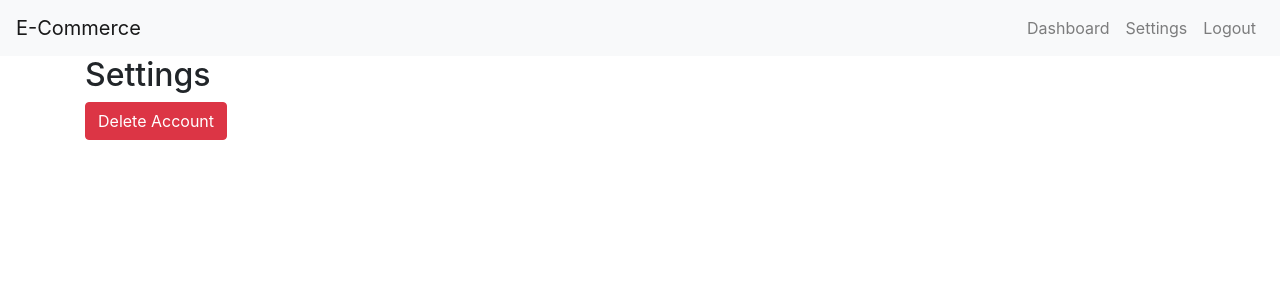
After one commit to gtran99/Ecommerce-App, a Flask app: page /settings in a window 1280 px wide. The commit adds this page. Shown: the top 300 px of the page. Run offline with Flask 3, Linux system fonts and the light colour scheme; the visitor is signed in with stand-in values (Sample User, id 1); some libraries are stand-ins or nearby versions.

Commit message:
Added a dashboard for logged in users

```diff
--- a/app/routes.py
+++ b/app/routes.py
@@ -62,5 +62,23 @@ def logout():
 @app.route("/dashboard")
 @login_required
 def dashboard():
-    # Your protected route logic here
-    return render_template('dashboard.html')
+    user_id = session['user_id']
+    user = User.query.get(user_id)
+    return render_template('dashboard.html', user=user)
+
+@app.route("/settings")
+@login_required
+def settings():
+    return render_template('settings.html')
+
+@app.route("/delete_account", methods=['POST'])
+@login_required
+def delete_account():
+    user_id = session['user_id']
+    user = User.query.get(user_id)
+    if user:
+        db.session.delete(user)
+        db.session.commit()
+        session.pop('user_id', None)
+        flash('Your account has been deleted.', 'info')
+    return redirect(url_for('home'))
--- a/app/templates/base.html
+++ b/app/templates/base.html
@@ -12,6 +12,12 @@
         <div class="collapse navbar-collapse">
             <ul class="navbar-nav ml-auto">
                 {% if 'user_id' in session %}
+                    <li class="nav-item">
+                        <a class="nav-link" href="{{ url_for('dashboard') }}">Dashboard</a>
+                    </li>
+                    <li class="nav-item">
+                        <a class="nav-link" href="{{ url_for('settings') }}">Settings</a>
+                    </li>
                     <li class="nav-item">
                         <a class="nav-link" href="{{ url_for('logout') }}">Logout</a>
                     </li>
--- /dev/null
+++ b/app/templates/settings.html
@@ -0,0 +1,8 @@
+{% extends "base.html" %}
+
+{% block content %}
+    <h2>Settings</h2>
+    <form action="{{ url_for('delete_account') }}" method="post">
+        <button type="submit" class="btn btn-danger">Delete Account</button>
+    </form>
+{% endblock %}
```
Also changed, not shown: app/templates/dashboard.html (added, +11 -0 lines).
